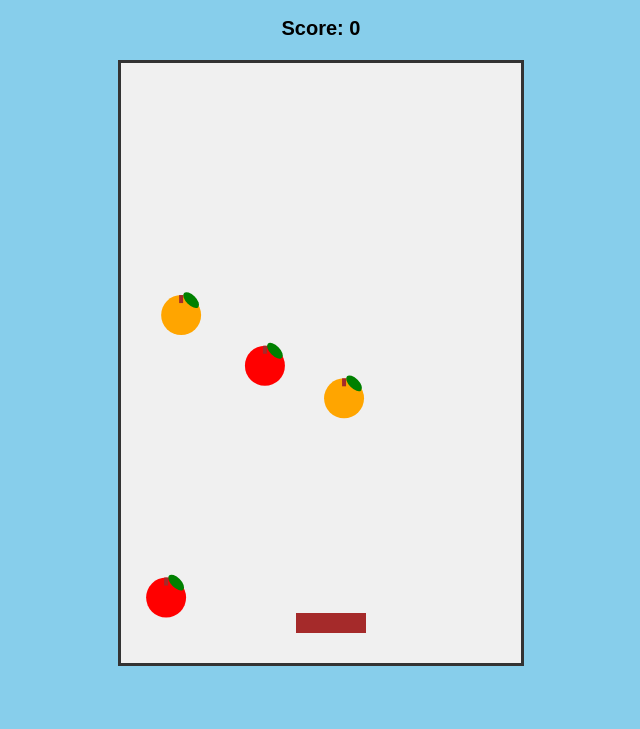
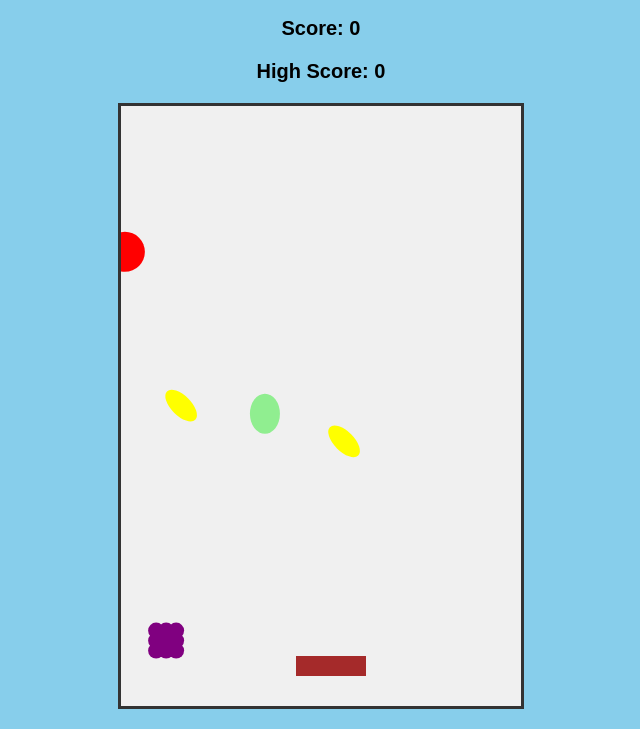
Before and after one commit to Sign-Light/CatchTheOrange, a plain HTML site: page index.html in a window 1280 px wide. Both pictures are taken after a click on the button "▶ Play". Shown: the part 152-881 px from the top of the page, without its empty margins (319-959 px from the left). Before the commit the page ends 838 px from the top, so only its background shows below. Drawn offline with Linux system fonts and the light colour scheme.

Commit message:
Update index.html

```diff
--- a/index.html
+++ b/index.html
@@ -23,7 +23,7 @@
       font-weight: bold;
       margin: 5px;
     }
-    #score {
+    #score, #highScore {
       font-size: 20px;
       font-weight: bold;
       display: none;
@@ -53,6 +53,7 @@
   <p id="instructions">👉 Slide on the white screen to move the basket</p>
   <button id="playButton">▶ Play</button>
   <p id="score">Score: 0</p>
+  <p id="highScore">High Score: 0</p>
   <p id="gameOver">Game Over! Press Play to try again.</p>
   <canvas id="gameCanvas" width="400" height="600"></canvas>
 
@@ -60,7 +61,11 @@
     const canvas = document.getElementById("gameCanvas");
     const ctx = canvas.getContext("2d");
 
-    let basket, fruits, score, gameOver, running, animation;
+    let basket, fruits, score, highScore, gameOver, running, animation;
+
+    // Load saved high score
+    highScore = localStorage.getItem("highScore") || 0;
+    document.getElementById("highScore").textContent = "High Score: " + highScore;
 
     function initGame() {
       basket = { x: 175, y: 550, width: 70, height: 20 };
@@ -70,10 +75,10 @@
       running = true;
       animation = null;
 
-      // Spawn first fruits
       spawnFruit();
       document.getElementById("score").textContent = "Score: 0";
       document.getElementById("score").style.display = "block";
+      document.getElementById("highScore").style.display = "block";
       document.getElementById("gameOver").style.display = "none";
     }
 
@@ -82,9 +87,9 @@
       update();
     });
 
-    // Spawn fruit randomly (orange or apple)
     function spawnFruit() {
-      let type = Math.random() < 0.7 ? "orange" : "apple"; // 70% chance orange
+      const types = ["orange", "apple", "banana", "grapes", "pear"];
+      let type = types[Math.floor(Math.random() * types.length)];
       let fruit = {
         type,
         x: Math.random() * 370,
@@ -95,7 +100,6 @@
       fruits.push(fruit);
     }
 
-    // Touch + mouse drag
     function moveBasket(x) {
       basket.x = x - basket.width / 2;
       if (basket.x < 0) basket.x = 0;
@@ -127,45 +131,45 @@
       ctx.scale(scale, scale);
 
       if (f.type === "orange") {
-        // Orange body
         ctx.beginPath();
         ctx.arc(0, 0, f.size / 2, 0, Math.PI * 2);
         ctx.fillStyle = "orange";
         ctx.fill();
         ctx.closePath();
 
-        // Leaf
         ctx.beginPath();
         ctx.ellipse(10, -15, 10, 5, Math.PI / 4, 0, Math.PI * 2);
         ctx.fillStyle = "green";
         ctx.fill();
         ctx.closePath();
 
-        // Stem
-        ctx.beginPath();
-        ctx.rect(-2, -20, 4, 8);
-        ctx.fillStyle = "brown";
-        ctx.fill();
-        ctx.closePath();
       } else if (f.type === "apple") {
-        // Apple body
         ctx.beginPath();
         ctx.arc(0, 0, f.size / 2, 0, Math.PI * 2);
         ctx.fillStyle = "red";
         ctx.fill();
         ctx.closePath();
 
-        // Leaf
+      } else if (f.type === "banana") {
         ctx.beginPath();
-        ctx.ellipse(10, -15, 10, 5, Math.PI / 4, 0, Math.PI * 2);
-        ctx.fillStyle = "green";
+        ctx.ellipse(0, 0, f.size / 2, f.size / 4, Math.PI / 4, 0, Math.PI * 2);
+        ctx.fillStyle = "yellow";
         ctx.fill();
         ctx.closePath();
 
-        // Stem
+      } else if (f.type === "grapes") {
+        ctx.fillStyle = "purple";
+        for (let i = -1; i <= 1; i++) {
+          for (let j = -1; j <= 1; j++) {
+            ctx.beginPath();
+            ctx.arc(i * 10, j * 10, 8, 0, Math.PI * 2);
+            ctx.fill();
+          }
+        }
+      } else if (f.type === "pear") {
         ctx.beginPath();
-        ctx.rect(-2, -20, 4, 8);
-        ctx.fillStyle = "brown";
+        ctx.ellipse(0, 5, 15, 20, 0, 0, Math.PI * 2);
+        ctx.fillStyle = "lightgreen";
         ctx.fill();
         ctx.closePath();
       }
@@ -177,10 +181,8 @@
       if (!running) return;
 
       ctx.clearRect(0, 0, canvas.width, canvas.height);
-
       drawBasket();
 
-      // Draw fruits
       for (let i = 0; i < fruits.length; i++) {
         let f = fruits[i];
         if (animation && animation.fruit === f) {
@@ -198,23 +200,13 @@
           drawFruit(f);
           f.y += f.speed;
 
-          // Missed an orange (just respawn it)
-          if (f.type === "orange" && f.y > canvas.height) {
+          if (f.y > canvas.height) {
             fruits.splice(i, 1);
             i--;
             spawnFruit();
             continue;
           }
 
-          // If apple falls down safely, respawn it too
-          if (f.type === "apple" && f.y > canvas.height) {
-            fruits.splice(i, 1);
-            i--;
-            spawnFruit();
-            continue;
-          }
-
-          // Collision detection
           if (
             f.y + f.size / 2 >= basket.y &&
             f.x >= basket.x &&
@@ -224,7 +216,14 @@
               score++;
               document.getElementById("score").textContent = "Score: " + score;
               animation = { fruit: f, frame: 0 };
-            } else if (f.type === "apple") {
+
+              // update high score
+              if (score > highScore) {
+                highScore = score;
+                localStorage.setItem("highScore", highScore);
+                document.getElementById("highScore").textContent = "High Score: " + highScore;
+              }
+            } else {
               document.getElementById("gameOver").style.display = "block";
               running = false;
               return;
@@ -233,9 +232,7 @@
         }
       }
 
-      // Randomly add new fruits over time
-      if (Math.random() < 0.01) spawnFruit();
-
+      if (Math.random() < 0.02) spawnFruit();
       requestAnimationFrame(update);
     }
   </script>
```
